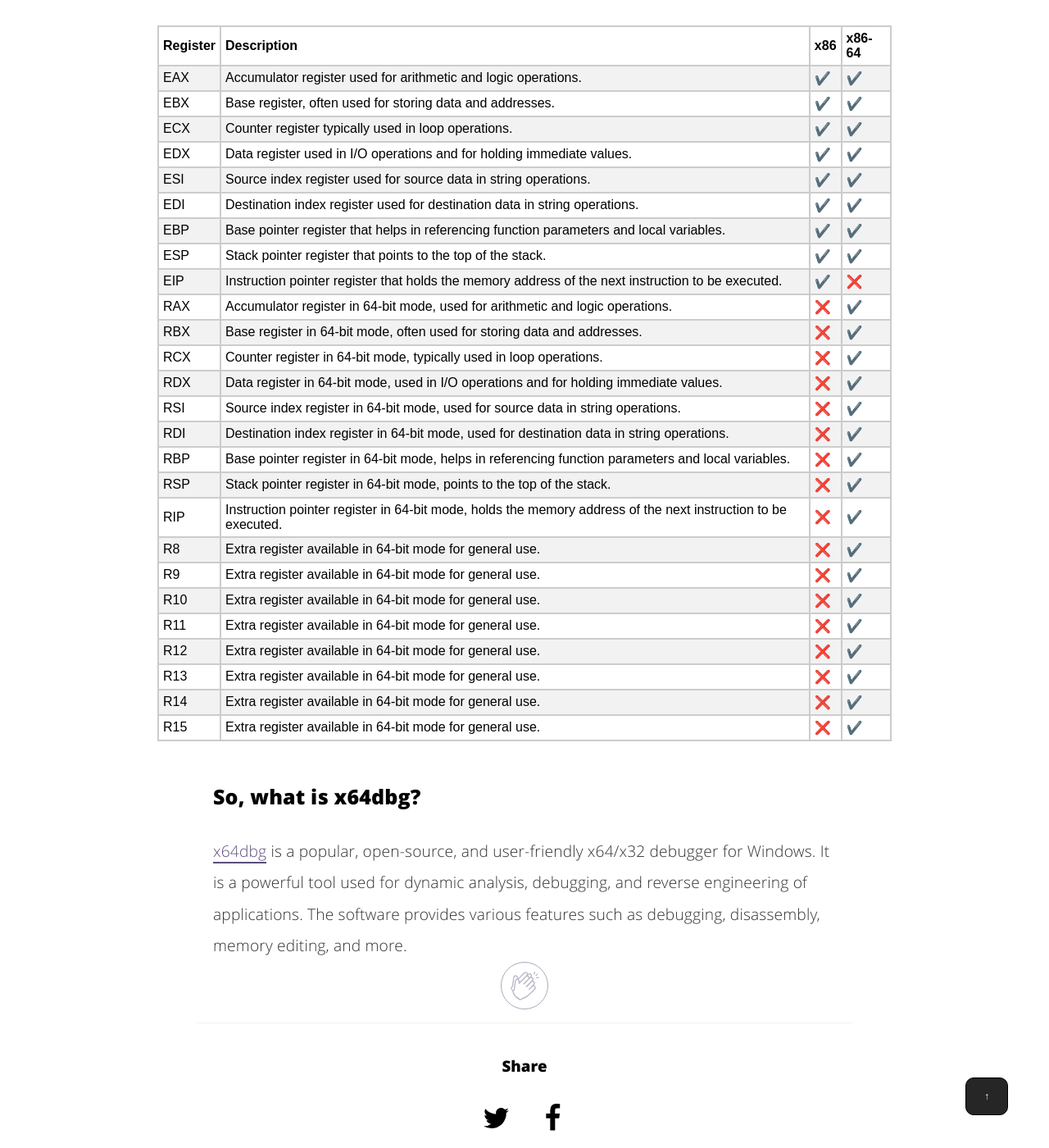
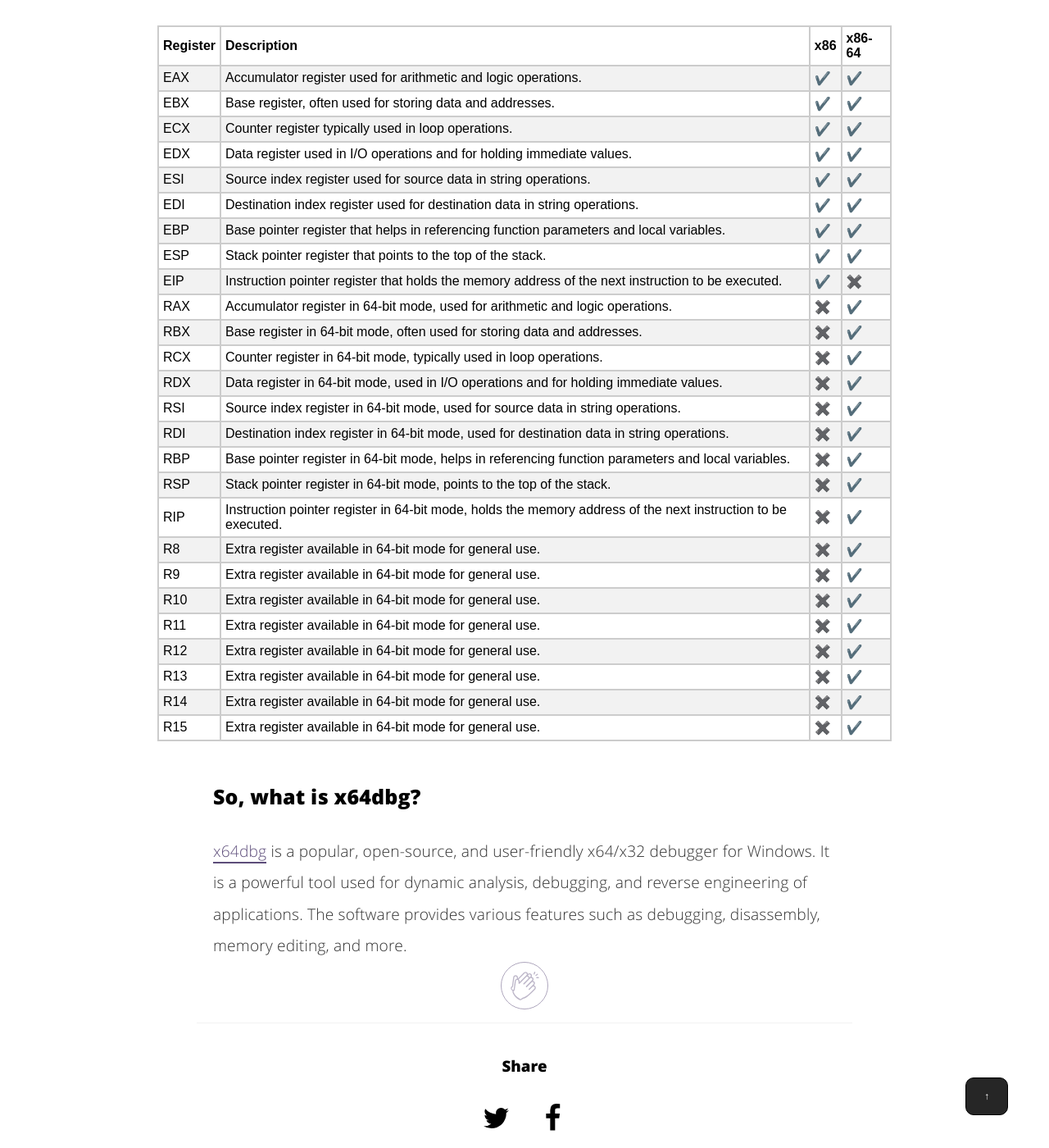
Before and after one commit to nickvourd/nickvourd.github.io, a Jekyll site: the page built from _posts/2023-10-18-x64dbg-intro.md, in a window 1280 px wide and 1400 px high, scrolled down 1413 px. Shown: the whole window at 82% size. Built offline with Jekyll 4.4.1, drawn with Linux system fonts in a browser that asks for light colours.

Commit message:
Edit 2023-10-18 x64dbg (My first baby steps)

```diff
--- a/_posts/2023-10-18-x64dbg-intro.md
+++ b/_posts/2023-10-18-x64dbg-intro.md
@@ -214,108 +214,108 @@
     <td>EIP</td>
     <td>Instruction pointer register that holds the memory address of the next instruction to be executed.</td>
     <td>✔️</td>
-    <td>❌</td>
+    <td>✖️</td>
   </tr>
   <tr>
     <td>RAX</td>
     <td>Accumulator register in 64-bit mode, used for arithmetic and logic operations.</td>
-    <td>❌</td>
+    <td>✖️</td>
     <td>✔️</td>
   </tr>
   <tr>
     <td>RBX</td>
     <td>Base register in 64-bit mode, often used for storing data and addresses.</td>
-    <td>❌</td>
+    <td>✖️</td>
     <td>✔️</td>
   </tr>
   <tr>
     <td>RCX</td>
     <td>Counter register in 64-bit mode, typically used in loop operations.</td>
-    <td>❌</td>
+    <td>✖️</td>
     <td>✔️</td>
   </tr>
   <tr>
     <td>RDX</td>
     <td>Data register in 64-bit mode, used in I/O operations and for holding immediate values.</td>
-    <td>❌</td>
+    <td>✖️</td>
     <td>✔️</td>
   </tr>
   <tr>
     <td>RSI</td>
     <td>Source index register in 64-bit mode, used for source data in string operations.</td>
-    <td>❌</td>
+    <td>✖️</td>
     <td>✔️</td>
   </tr>
   <tr>
     <td>RDI</td>
     <td>Destination index register in 64-bit mode, used for destination data in string operations.</td>
-    <td>❌</td>
+    <td>✖️</td>
     <td>✔️</td>
   </tr>
   <tr>
     <td>RBP</td>
     <td>Base pointer register in 64-bit mode, helps in referencing function parameters and local variables.</td>
-    <td>❌</td>
+    <td>✖️</td>
     <td>✔️</td>
   </tr>
   <tr>
     <td>RSP</td>
     <td>Stack pointer register in 64-bit mode, points to the top of the stack.</td>
-    <td>❌</td>
+    <td>✖️</td>
     <td>✔️</td>
   </tr>
   <tr>
     <td>RIP</td>
     <td>Instruction pointer register in 64-bit mode, holds the memory address of the next instruction to be executed.</td>
-    <td>❌</td>
+    <td>✖️</td>
     <td>✔️</td>
   </tr>
   <tr>
     <td>R8</td>
     <td>Extra register available in 64-bit mode for general use.</td>
-    <td>❌</td>
+    <td>✖️</td>
     <td>✔️</td>
   </tr>
   <tr>
     <td>R9</td>
     <td>Extra register available in 64-bit mode for general use.</td>
-    <td>❌</td>
+    <td>✖️</td>
     <td>✔️</td>
   </tr>
   <tr>
     <td>R10</td>
     <td>Extra register available in 64-bit mode for general use.</td>
-    <td>❌</td>
+    <td>✖️</td>
     <td>✔️</td>
   </tr>
   <tr>
     <td>R11</td>
     <td>Extra register available in 64-bit mode for general use.</td>
-    <td>❌</td>
+    <td>✖️</td>
     <td>✔️</td>
   </tr>
   <tr>
     <td>R12</td>
     <td>Extra register available in 64-bit mode for general use.</td>
-    <td>❌</td>
+    <td>✖️</td>
     <td>✔️</td>
   </tr>
   <tr>
     <td>R13</td>
     <td>Extra register available in 64-bit mode for general use.</td>
-    <td>❌</td>
+    <td>✖️</td>
     <td>✔️</td>
   </tr>
   <tr>
     <td>R14</td>
     <td>Extra register available in 64-bit mode for general use.</td>
-    <td>❌</td>
+    <td>✖️</td>
     <td>✔️</td>
   </tr>
   <tr>
     <td>R15</td>
     <td>Extra register available in 64-bit mode for general use.</td>
-    <td>❌</td>
+    <td>✖️</td>
     <td>✔️</td>
   </tr>
 </table>
```
